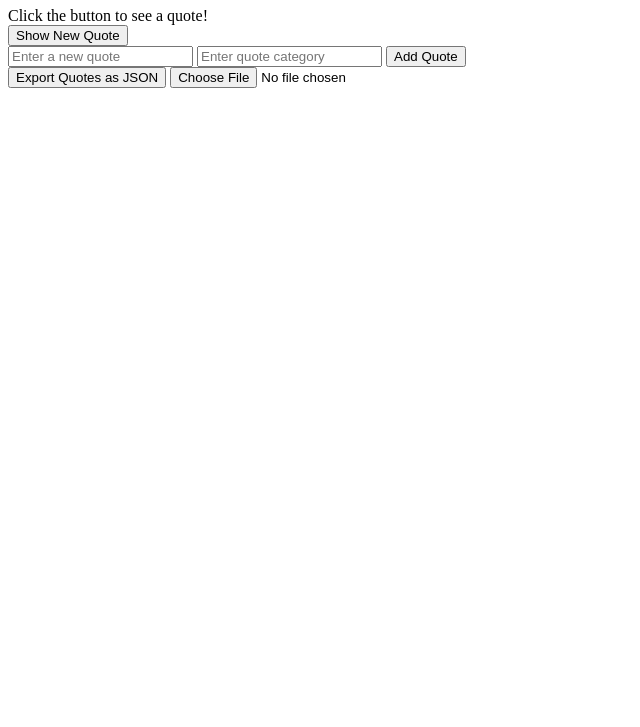
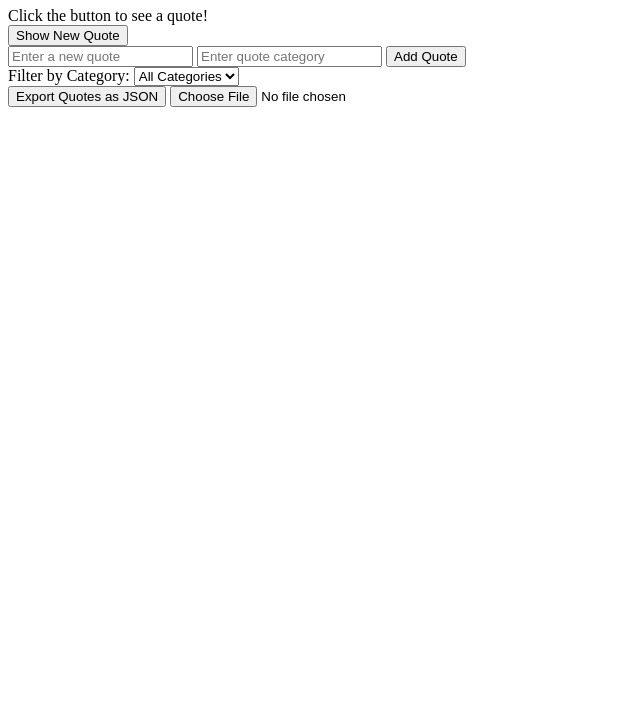
Before and after one commit to Fikri-Mohammed/alx_fe_javascript, a plain HTML site: page dom-manipulation/index.html in a window 1280 px wide. Shown: the part 73-800 px from the top of the page, without its empty margins (0-640 px from the left). Drawn offline with Linux system fonts and the light colour scheme.

Commit message:
Update index.html

```diff
--- a/dom-manipulation/index.html
+++ b/dom-manipulation/index.html
@@ -17,6 +17,14 @@
     </div>
 
     <div>
+        <label for="categoryFilter">Filter by Category:</label>
+        <select id="categoryFilter" onchange="filterQuotes()">
+            <option value="all">All Categories</option>
+            <!-- Dynamically populated categories -->
+        </select>
+    </div>
+
+    <div>
         <button id="exportQuotesButton">Export Quotes as JSON</button>
         <input type="file" id="importFile" accept=".json" onchange="importFromJsonFile(event)" />
     </div>
```
